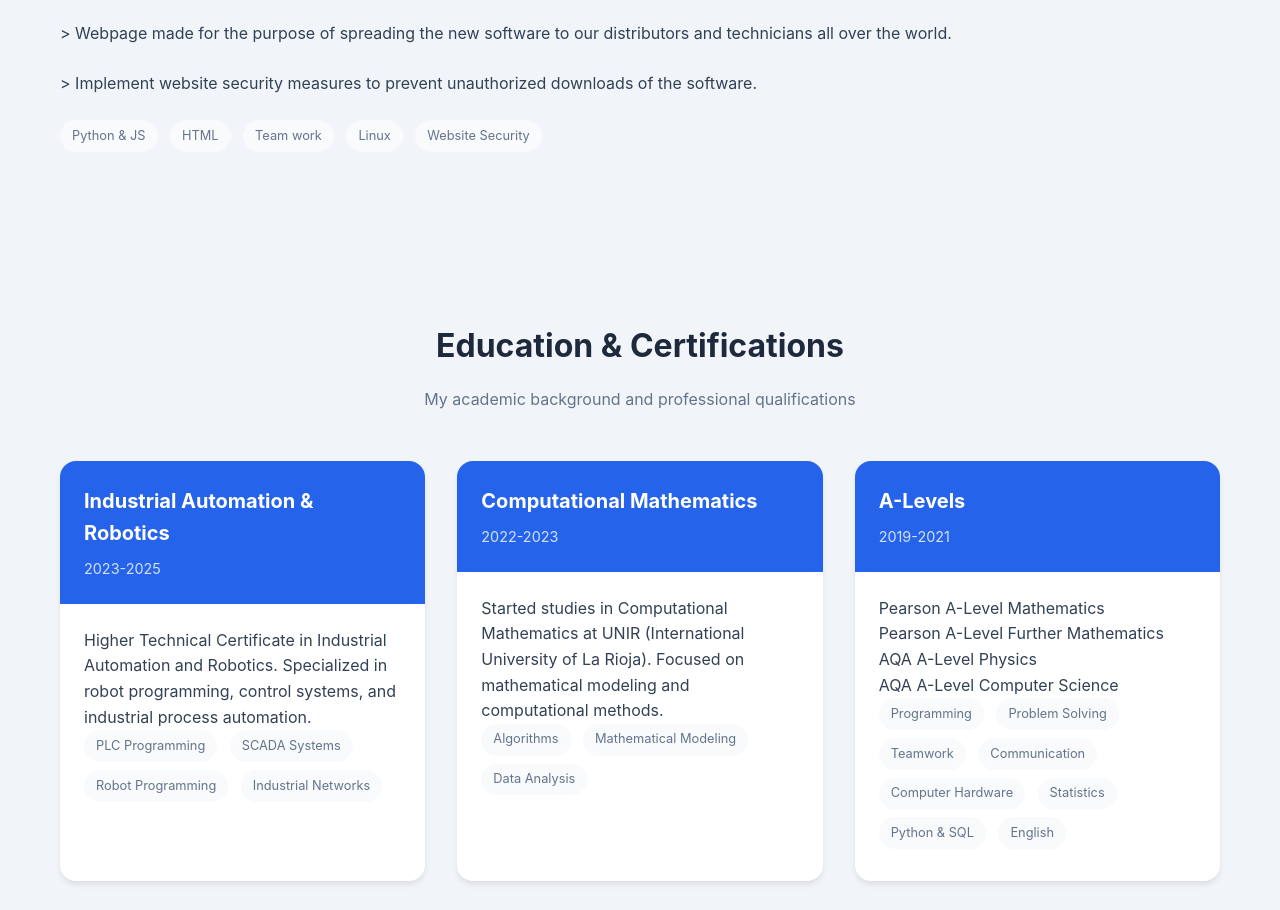
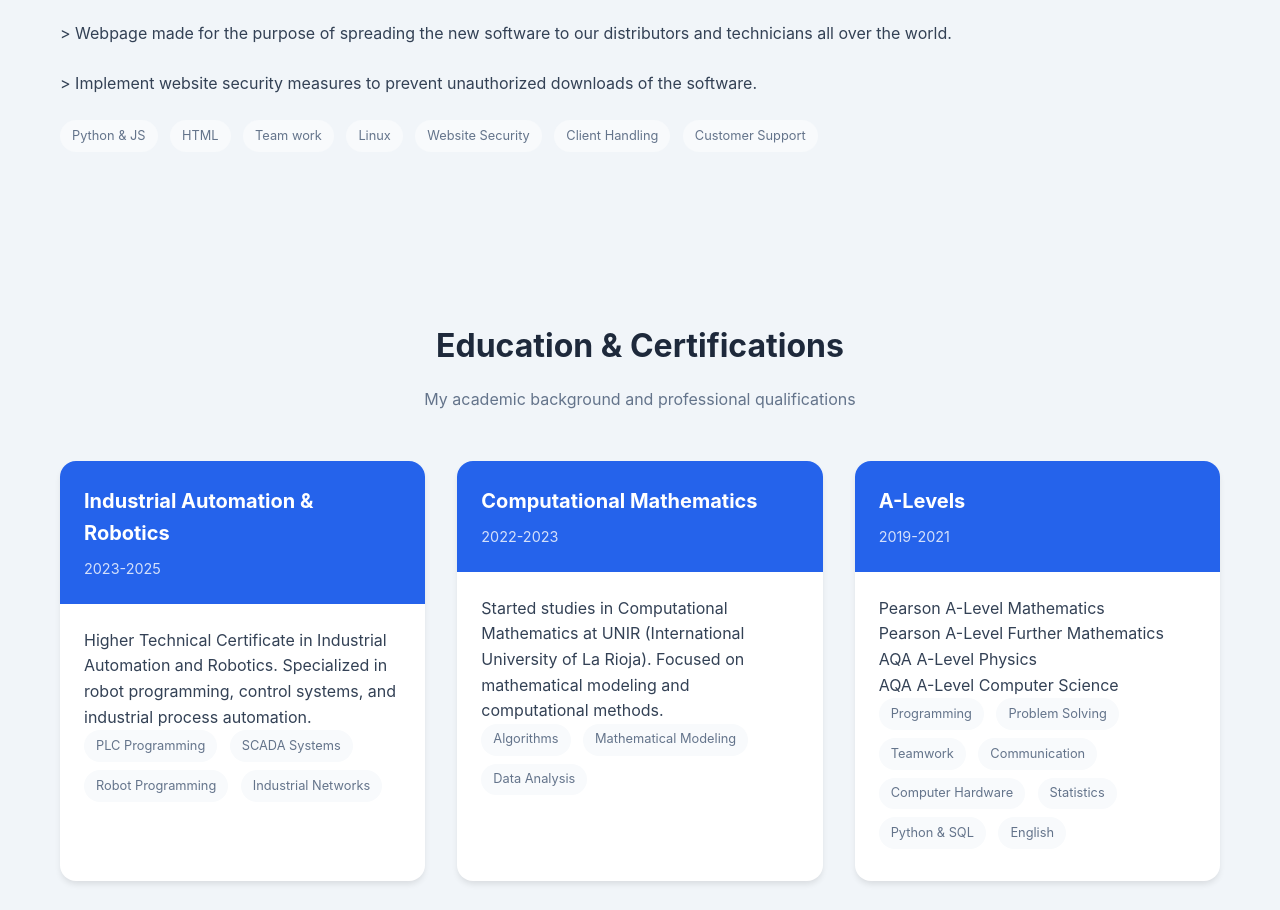
Before and after one commit to jimix49/mywebsite, a plain HTML site: page index.html in a window 1280 px wide. Shown: the part 2045-2955 px from the top of the page. Drawn offline with Linux system fonts and the light colour scheme.

Commit message:
Update index.html

```diff
--- a/index.html
+++ b/index.html
@@ -139,6 +139,8 @@
                         <span class="tag">Team work</span>
                         <span class="tag">Linux</span>
                         <span class="tag">Website Security</span>
+			<span class="tag">Client Handling</span>
+			<span class="tag">Customer Support</span>
                     </div>
                 </div>
             </div>
```
